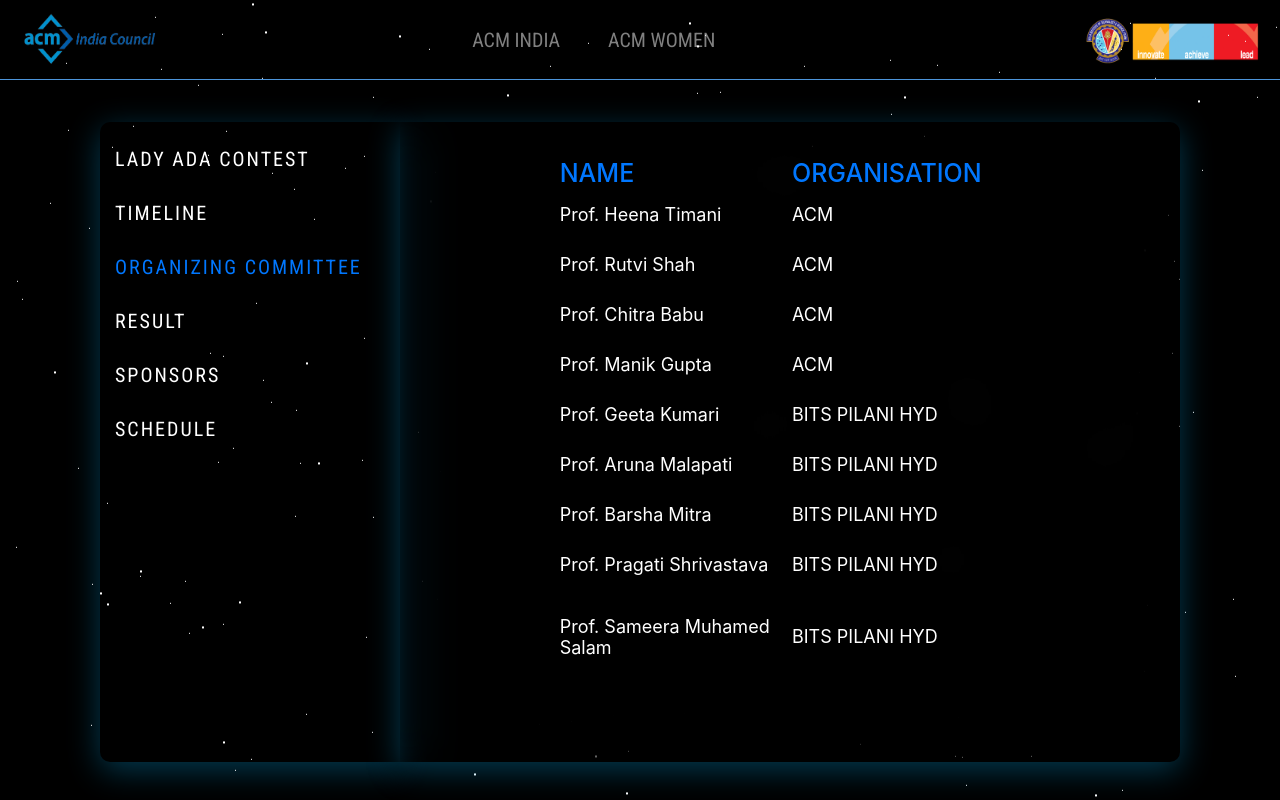
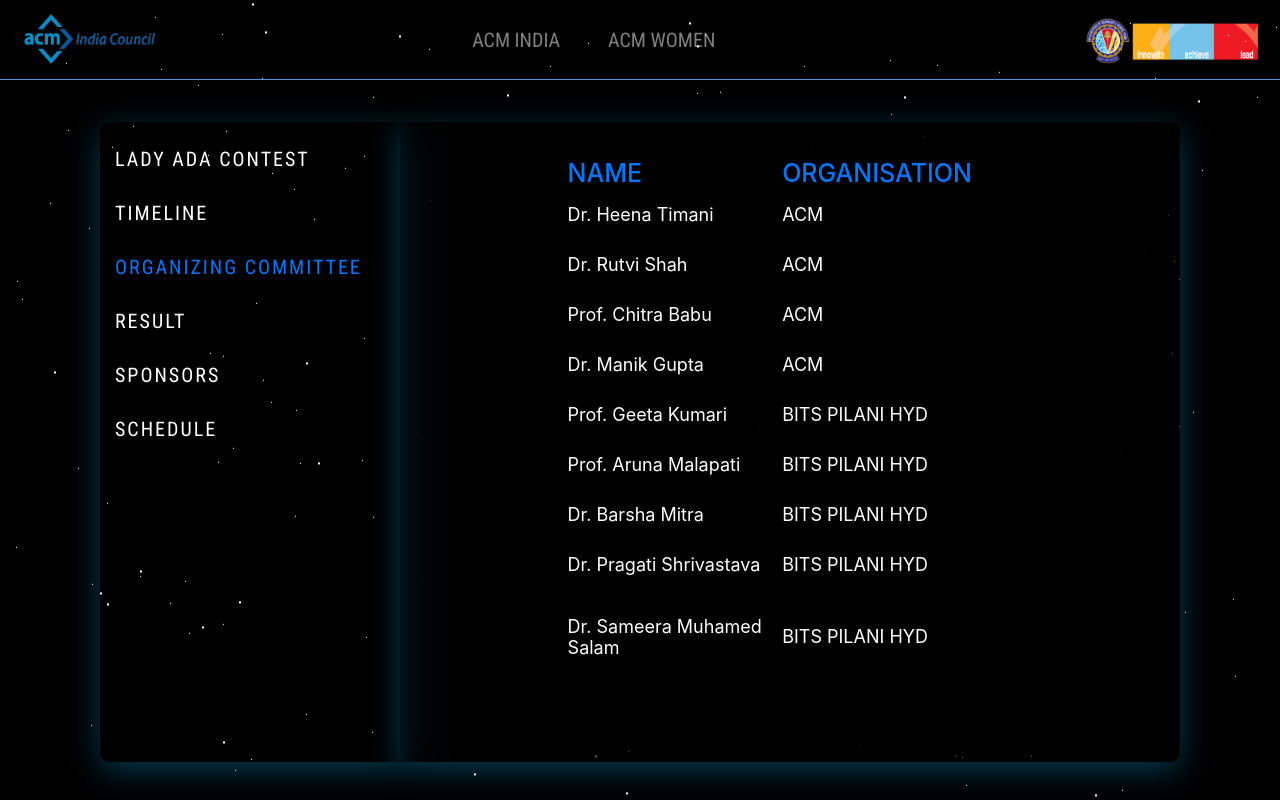
Before and after one commit to akshatkhaitan/acm_w_india, a Next.js app: page / in a window 1280 px wide. Both pictures are taken after a click on the element "ORGANIZING COMMITTEE". Shown: the top 800 px of the page. Built offline with nearby package versions, Linux system fonts and the light colour scheme.

Commit message:
update oc

```diff
--- a/components/OC.js
+++ b/components/OC.js
@@ -13,12 +13,12 @@
                 </thead>
 				<tbody>
 					<tr>
-						<td data-title="DATE">Prof. Heena Timani</td>
+						<td data-title="DATE">Dr. Heena Timani</td>
 						{/* <td data-title="NAME OF THE EVENT">Chair </td> */}
 						<td data-title="NAME OF EXPERTS">ACM</td>
 					</tr>
 					<tr>
-						<td data-title="DATE">Prof. Rutvi Shah</td>
+						<td data-title="DATE">Dr. Rutvi Shah</td>
 						{/* <td data-title="NAME OF THE EVENT">Head </td> */}
 						<td data-title="NAME OF EXPERTS">
 							ACM{" "}
@@ -32,7 +32,7 @@
 						</td>
 					</tr>
 					<tr>
-						<td data-title="DATE">Prof. Manik Gupta</td>
+						<td data-title="DATE">Dr. Manik Gupta</td>
 						{/* <td data-title="NAME OF THE EVENT"> */}
 							{/* Faculty Sponsor (OIST ACM Student Chapter){" "} */}
 						{/* </td> */}
@@ -55,21 +55,21 @@
 						</td>
 					</tr>
 					<tr>
-						<td data-title="DATE">Prof. Barsha Mitra</td>
+						<td data-title="DATE">Dr. Barsha Mitra</td>
 						{/* <td data-title="NAME OF THE EVENT">Assistant Professor</td> */}
 						<td data-title="NAME OF EXPERTS">
 						BITS PILANI HYD
 						</td>
 					</tr>
 					<tr>
-						<td data-title="DATE">Prof. Pragati Shrivastava</td>
+						<td data-title="DATE">Dr. Pragati Shrivastava</td>
 						{/* <td data-title="NAME OF THE EVENT">Assistant Professor </td> */}
 						<td data-title="NAME OF EXPERTS">
 						BITS PILANI HYD{" "}
 						</td>
 					</tr>
 					<tr>
-						<td data-title="DATE">Prof. Sameera Muhamed Salam</td>
+						<td data-title="DATE">Dr. Sameera Muhamed Salam</td>
 						{/* <td data-title="NAME OF THE EVENT">Assistant Professor</td> */}
 						<td data-title="NAME OF EXPERTS">
 						BITS PILANI HYD
--- a/components/Schedule.js
+++ b/components/Schedule.js
@@ -31,7 +31,7 @@
             <tr>
                 <td align="center"><strong>Talk 1 (IITH)</strong><br/></td>
                 <td align="center">10:15 - 11:00</td>
-                <td align="center">Dr. Raji (IITH)</td>
+                <td align="center">Prof. P. RajaLakshmi (IITH)</td>
                 <td align="center"> 10:45 - 11:00</td>
             </tr>
             <tr>
@@ -40,13 +40,13 @@
             <tr>
                 <td align="center"><strong>Talk 2 (Google Hyderabad)</strong><br/></td>
                 <td align="center">11:15 - 12:00</td>
-                <td align="center">Sasi Challa - Director Of Engineering</td>
+                <td align="center">Mythreyee Ganapathy</td>
                 <td align="center">11:45 - 12:00</td>
             </tr>
             <tr>
                 <td align="center"><strong>Ask Me Anything / Open House Session</strong><br/></td>
                 <td align="center">12:00 - 1:00</td>
-                <td align="center">Charu (IIITH), Akansha (IITM), Pragati (BITS Pilani) (Theory vs ML) Mentoring for young phds</td>
+                <td align="center">Dr. Charu Sharma (IIITH), Dr. Akansha  Agarwal (IITM), Dr. Pragati Srivastava (BITS Pilani) </td>
                 <td align="center"></td>
             </tr>
             <tr>
@@ -55,7 +55,7 @@
             <tr>
                 <td align="center"><div ><strong>Talk 3 (MSR, Banglore)</strong></div></td>
                 <td align="center">2:00 - 2:45</td>
-                <td align="center">Sunanya - NLP (overview of her technical/research journey/how is to work at a research lab) </td>
+                <td align="center">Sunayana Sitaram - Overview of research journey/how is to work at a research lab? </td>
                 <td align="center"></td>
             </tr>
             <tr>
@@ -64,7 +64,7 @@
             <tr>
                 <td align="center"><strong>Talk 4 (IITH)</strong></td>
                 <td align="center">3:00-3:45</td>
-                <td align="center">Mahiti (IITH) (Mental health for women in science)</td>
+                <td align="center">Prof. Mahiti Chittem - Mental health for women in science</td>
                 <td align="center"></td>
             </tr>
             <tr>
--- a/styles/Home.module.css
+++ b/styles/Home.module.css
@@ -139,8 +139,11 @@
 	justify-content: center;
 }
 
-.table tr td:nth-child(2n) {
-	width: 50%;
+.table tr td:nth-child(n) {
+	width: 25%;
+}
+.table tr td:last-child {
+	width: 10%;
 }
 
 .head {
```
